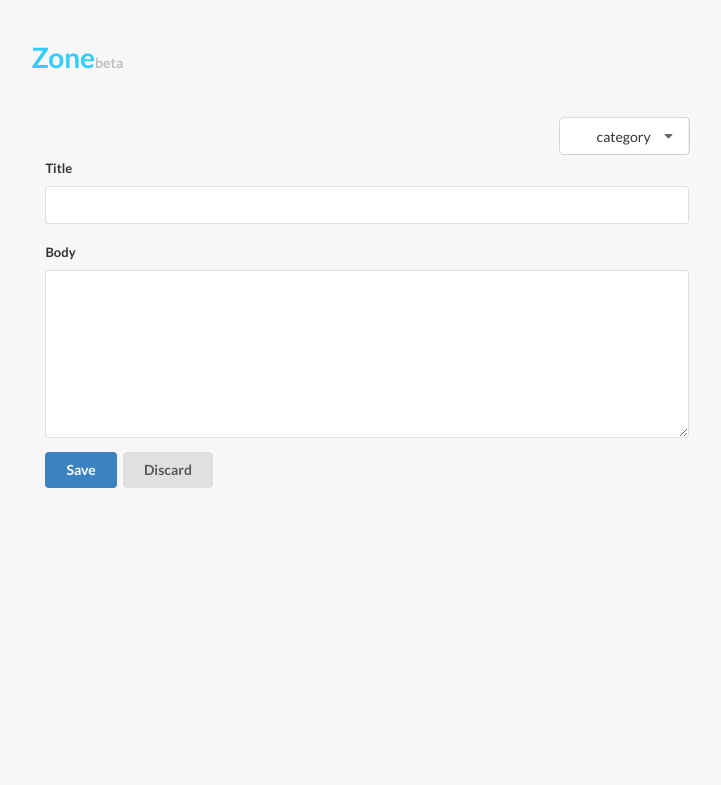
After one commit to xh4n3/zone_blog, a Flask app: page /post/new in a window 1280 px wide. The commit adds this page. Shown: the top 785 px of the page, without its empty margins (71-792 px from the left). Run offline with Flask 2, Linux system fonts and the light colour scheme; parts of the project's set-up code (start-up, migrations or seed data) failed here and were passed over; some libraries are stand-ins or nearby versions.

Commit message:
post/new

```diff
--- a/application.py
+++ b/application.py
@@ -1,10 +1,14 @@
 from flask import Flask,render_template
 from flask import request,redirect
-from pymongo import MongoClient
+from mongoengine import connect
 from search import Search
+from model import *
+import datetime
 import json
 
+
 app = Flask(__name__)
+
 
 @app.route('/')
 def index():
@@ -17,19 +21,40 @@ def music():
 @app.route('/player', methods=['POST'])
 def search():
     keyword = request.form['keyword']
+    ross = User(email='ross@example.com', first_name=keyword, last_name='Lawley').save()
+    for post in User.objects:
+        print post.first_name
     target=Search()
     if keyword == None:
         return "NONE"
-    return render_template('player.html',song=target.fetch(keyword,1))
+    return render_template('player.html',song=target.fetch(keyword,1,0))
 
 @app.route('/getjson', methods=['POST'])
 def getjson():
     keyword = request.data
-    para=json.loads(keyword)
+    para=json.loads(keyword)['keyword']
+    c_log('search',para).save()
     target=Search()
     if keyword == None:
         return "NONE"
-    return target.fetch(para['keyword'],3,1) # keyword limit json
+    return target.fetch(para,3,1) # keyword limit isjson
+
+@app.route("/post/new")
+def post():
+    return render_template('post.html')
+
+@app.route("/post/save", methods=['POST'])
+def postsave():
+    rawcontent = request.data
+    content=json.loads(rawcontent)
+    c_articles(content['title'],content['body']).save()
+    return 'Success'
+
+
+@app.route("/test")
+def test():
+    print c_log.objects.limit(5).to_json()
+    return "hello"
 
 if __name__ == "__main__":
     app.run(debug=True)
--- a/search.py
+++ b/search.py
@@ -5,11 +5,11 @@ class Search:
         self.payload = {'type':'1','total':'true','offset':'0','hlpretag':'<span class="s-fc2">','hlposttag':'</span>'}
         self.cookies = {'__csrf':'caa1ce5c93b8914a827f906ef9c20a43','__remember_me':'true','os':'osx','appver':'1.1.1','MUSIC_U':'1cc97d057ccf647c3366bd5f0f2450cb4d96991c79424fe65b3c591763341851de9691db918ce8a5afe7f83c9412f8eaa70b41177f9edcea','deviceId':'C8AD4D82-2562-5766-8DEE-3C2564EFADDF%7C5A9BAAA8-B820-4A23-A375-24E647525B44','usertrack':'ezq0alTodCa9hgiGgqkoAg==','channel':'netease'}
         self.song={}
-    def fetch(self,keyword,limit,json):
+    def fetch(self,keyword,limit,isjson):
         self.payload['s']=keyword
         self.payload['limit']=limit
         self.r1=requests.post("http://music.163.com/api/search/pc",data=self.payload,cookies=self.cookies)
-        if json==1:
+        if isjson==1:
             return self.r1.text
         self.url=json.loads(self.r1.text)['result']['songs'][0]['mp3Url']
         self.name=json.loads(self.r1.text)['result']['songs'][0]['bMusic']['name']
--- /dev/null
+++ b/static/global.js
@@ -0,0 +1,16 @@
+var myApp = angular.module('zoneApp', [], function($interpolateProvider) {
+    $interpolateProvider.startSymbol('[[');
+    $interpolateProvider.endSymbol(']]');
+}).config(function($sceDelegateProvider) {
+  $sceDelegateProvider.resourceUrlWhitelist([
+    // Allow same origin resource loads.
+    'self',
+    // Allow loading from our assets domain.  Notice the difference between * and **.
+    'http://m1.music.126.net/**'
+  ]);
+
+  // The blacklist overrides the whitelist so the open redirect here is blocked.
+  $sceDelegateProvider.resourceUrlBlacklist([
+    'http://myapp.example.com/clickThru**'
+  ]);
+});
--- a/static/index.css
+++ b/static/index.css
@@ -6,3 +6,6 @@
     display: inline-block;
     color: #BDBDBD !important;
 }
+.ui.form {
+    line-height: 2rem;
+}
--- /dev/null
+++ b/static/postCtrl.js
@@ -0,0 +1,16 @@
+myApp.controller('zoneCtrl', ['$scope','$http',function($scope, $http) {
+
+    $scope.title ='';
+    $scope.body='';
+    $scope.category='category';
+    $scope.post = function(title,body) {
+        $http.post('/post/save',{title:title,body:body}).success(function(data){
+            $scope.status=data;
+        })
+    };
+    $scope.select = function(cate){
+        $scope.category = cate;
+
+    };
+
+  }]);
--- /dev/null
+++ b/templates/post.html
@@ -0,0 +1,58 @@
+<!DOCTYPE html>
+<html ng-app="zoneApp" ng-controller="zoneCtrl">
+<head>
+<title>New Post</title>
+<link rel="stylesheet" type="text/css" href="{{ url_for('static', filename='semantic.min.css') }}">
+<link rel="stylesheet" type="text/css" href="{{ url_for('static', filename='index.css') }}">
+<script src="http://code.jquery.com/jquery-latest.min.js"></script>
+<script src="https://ajax.googleapis.com/ajax/libs/angularjs/1.3.13/angular.min.js"></script>
+<script src="{{ url_for('static', filename='global.js') }}"></script>
+<script src="{{ url_for('static', filename='postCtrl.js') }}"></script>
+<script src="{{ url_for('static', filename='semantic.min.js') }}"></script>
+</head>
+<body>
+<div class="ui page grid">
+    <div class="row"></div>
+    <div class="row">
+        <a class="logo" href="{{ url_for('index') }}">
+            <h1 class="ui header">Zone</h1>
+            <h5 class="ui header">beta</h5>
+        </a>
+    </div>
+    <div class="row">
+        <div class="ten wide column">
+        <div class="ui form">
+            <div class="ui  menu right floated">
+    <div class="ui simple dropdown item">
+      <i class="dropdown icon"></i>
+       <i class="[[ category ]] icon"></i>
+        [[ category ]]
+      <div class="menu">
+        <div class="item" ng-click="select('heart')"><i class="heart icon"></i>heart</div>
+        <div class="item" ng-click="select('code')"><i class="code icon"></i>code</div>
+        <div class="item" ng-click="select('student')"><i class="student icon"></i>student</div>
+        <div class="item" ng-click="select('lemon')"><i class="lemon icon"></i>lemon</div>
+      </div>
+    </div>
+  </div>
+  <div class="field">
+    <label>Title</label>
+    <input type="text" value="" ng-model="title"/>
+  </div>
+  <div class="field">
+    <label>Body</label>
+    <textarea ng-model="body"></textarea>
+  </div>
+            <div class="ui primary button" ng-click="post(title,body)">
+                Save
+            </div>
+<div class="ui button">
+  Discard
+</div>
+</div>
+            [[ status ]]
+            </div>
+    </div>
+</div>
+</body>
+</html>
```
Also changed, not shown: model.py (added, +22 -0 lines), static/indexCtrl.js (+3 -18 lines), templates/index.html (+10 -13 lines), static/index.js (deleted), 3 other files.
